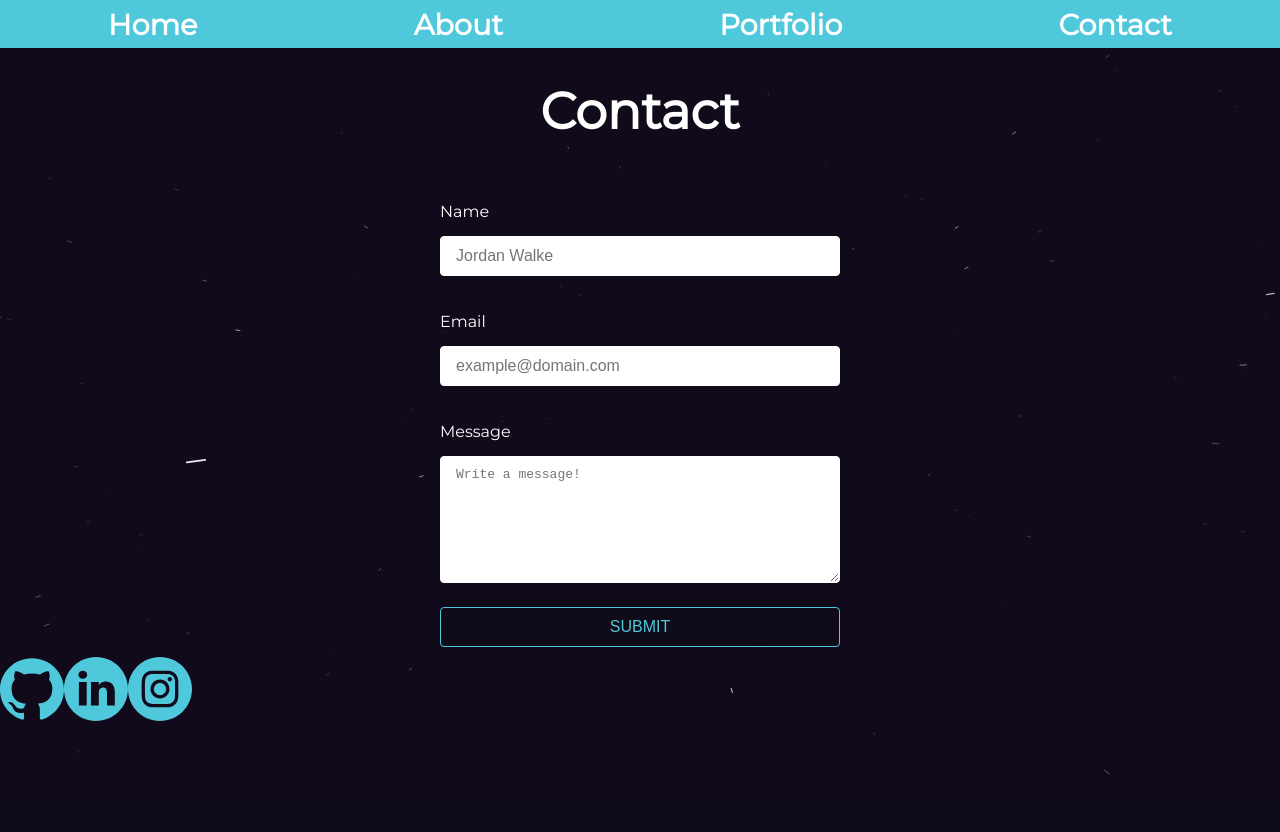
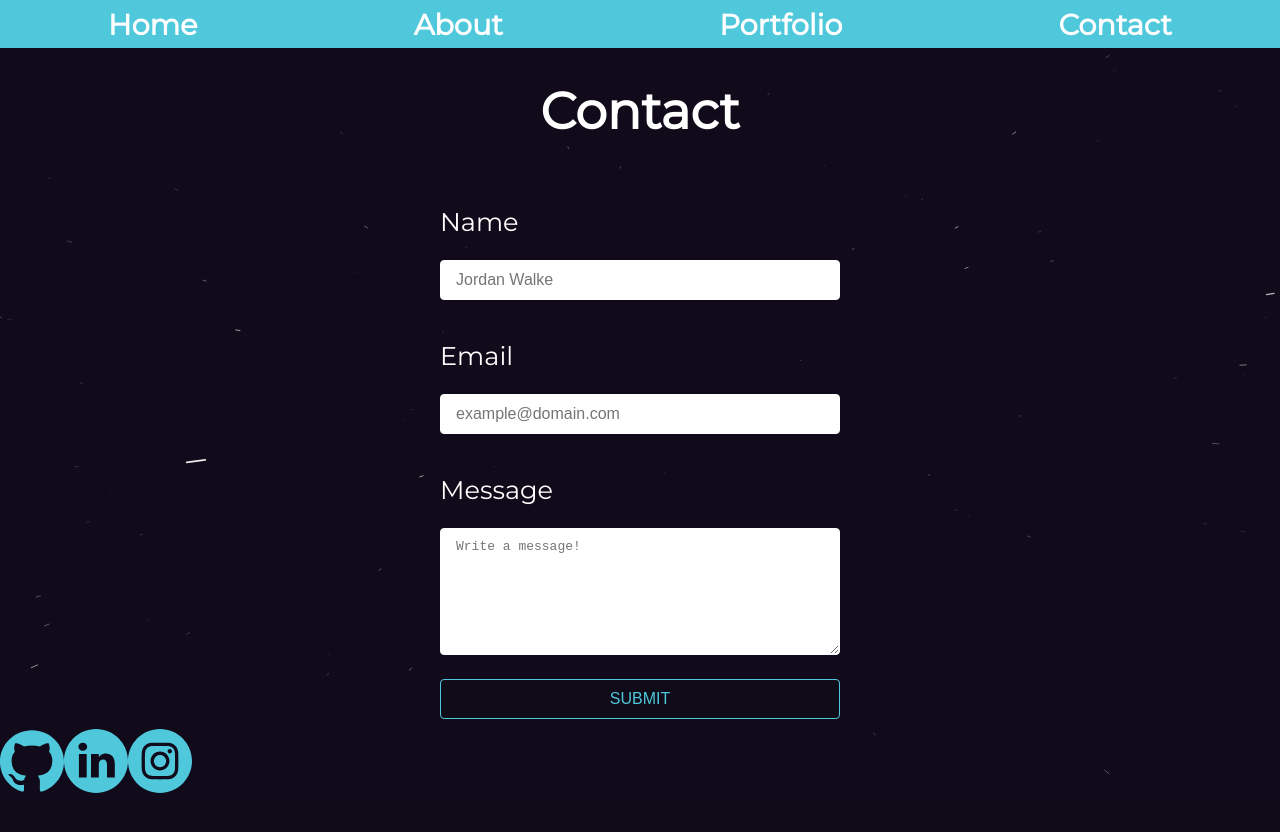
Before and after one commit to Nachrj/personal-portfolio, a React (Create React App) app: page /contact in a window 1280 px wide. Shown: the top 832 px of the page. Built offline with nearby package versions, Linux system fonts and the light colour scheme.

Commit message:
another bug fixes

```diff
--- a/src/style/ContactScreen.css
+++ b/src/style/ContactScreen.css
@@ -31,7 +31,7 @@ input {
     display: block;
     margin-bottom: 0.5em;
     margin-top: 20px;
-    font-size: calc(0.8em + 1vm);
+    font-size: calc(0.8em + 1vw);
     font-weight: 200;
     color: white;
     display: inline-block;
```
